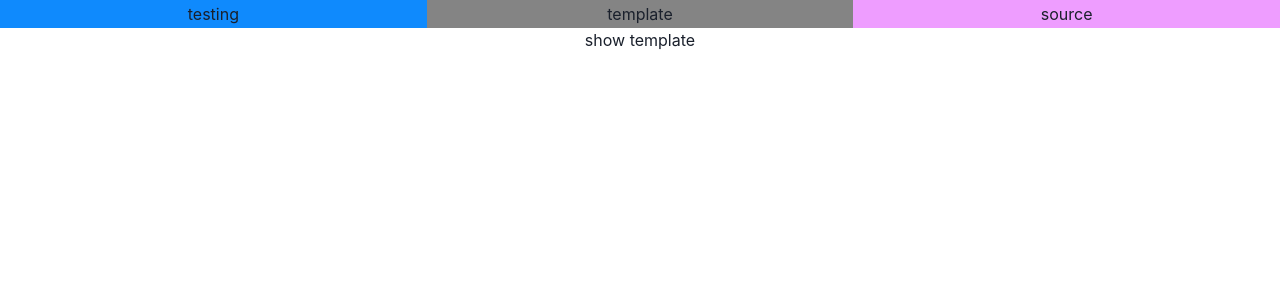
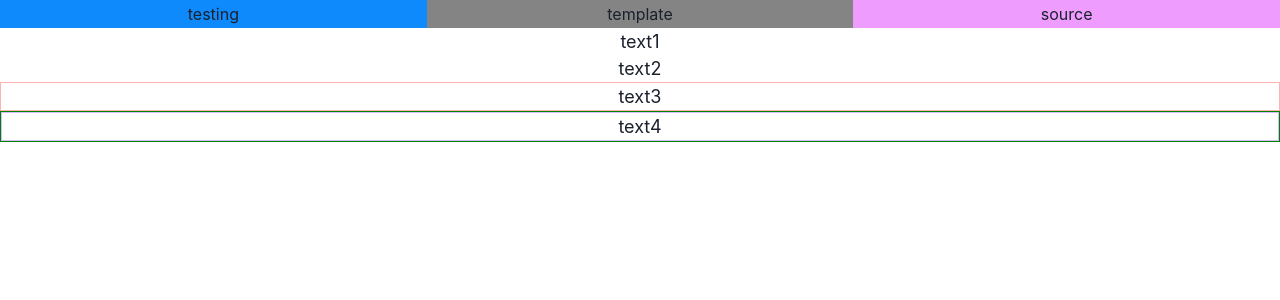
Before and after one commit to planetbridging/lucymode, a React (Create React App) app: page / in a window 1280 px wide. Shown: the top 300 px of the page. Built offline with nearby package versions, Linux system fonts and the light colour scheme.

Commit message:
json reader working!!!

```diff
--- a/package.json
+++ b/package.json
@@ -9,8 +9,10 @@
     "@testing-library/jest-dom": "^5.14.1",
     "@testing-library/react": "^11.2.7",
     "@testing-library/user-event": "^12.8.3",
+    "ace-builds": "^1.4.12",
     "framer-motion": "^4.1.17",
     "react": "^17.0.2",
+    "react-ace": "^9.4.4",
     "react-dom": "^17.0.2",
     "react-router-dom": "^5.3.0",
     "react-scripts": "4.0.3",
--- /dev/null
+++ b/src/templateGenerator/example.json
@@ -0,0 +1,23 @@
+{
+  "content": [
+    { "i": "text", "content": "text1", "fontSize": "lg" },
+    { "i": "text", "content": "text2", "fontSize": "lg" },
+    {
+      "i": "box",
+      "content": { "i": "text", "content": "text3", "fontSize": "lg" },
+      "border": "1px",
+      "borderColor": "red.200"
+    },
+    {
+      "i": "box",
+      "content": {
+        "i": "box",
+        "content": { "i": "text", "content": "text4", "fontSize": "lg" },
+        "border": "1px",
+        "borderColor": "purple.200"
+      },
+      "border": "1px",
+      "borderColor": "green"
+    }
+  ]
+}
--- a/src/templateGenerator/tg.jsx
+++ b/src/templateGenerator/tg.jsx
@@ -6,9 +6,17 @@ import * as dc from "./dynamicContent";
 import * as cr from "./contentReader";
 import * as ch from "@chakra-ui/react";
 
+import { render } from "react-dom";
+import AceEditor from "react-ace";
+
+import "ace-builds/src-noconflict/mode-java";
+import "ace-builds/src-noconflict/theme-github";
+
+import examplej from "./example.json";
+
 var ttt = "wow";
 
-var j = {
+/*var j = {
   content: [
     { i: "text", content: "text1", fontSize: "lg" },
     { i: "text", content: "text2", fontSize: "lg" },
@@ -30,13 +38,15 @@ var j = {
       borderColor: "green.200",
     },
   ],
-};
+};*/
 //border="1px" borderColor="gray.200"
 
 class TG extends React.Component {
-  state = { lstDyn: [], lstChecked: [], change: "" };
+  state = { lstDyn: [], lstChecked: [], change: "", j: "" };
 
-  componentDidMount() {}
+  componentDidMount() {
+    this.setState({ j: JSON.stringify(examplej) });
+  }
 
   pass = (item) => {
     console.log(item);
@@ -49,14 +59,24 @@ class TG extends React.Component {
     console.log("rerender page");
   };
 
+  onChange = (source) => {
+    this.setState({ j: source });
+  };
+
   render() {
-    const { lstChecked } = this.state;
+    const { lstChecked, j } = this.state;
     var listItems = dc.lstPanels.map((i) => <div key={uuidv4()}>{i.lst}</div>);
     var checkeditems = [];
     for (var c in dc.lstCheck) {
       var tmp = dc.lstCheck[c].lst.map((i) => <div key={uuidv4()}>{i}</div>);
       checkeditems.push(tmp);
     }
+    var jtemplate = <>problem rendering your json data</>;
+    console.log(j);
+    try {
+      const obj = JSON.parse(j);
+      jtemplate = cr.contentReader(obj);
+    } catch (e) {}
 
     return (
       <Router>
@@ -102,6 +122,26 @@ class TG extends React.Component {
             </div>
           </div>
           <Switch>
+            <Route path="/source/">
+              <AceEditor
+                placeholder="Placeholder Text"
+                mode="javascript"
+                name="blah2"
+                onChange={this.onChange}
+                fontSize={16}
+                showPrintMargin={true}
+                showGutter={true}
+                highlightActiveLine={true}
+                value={j}
+                setOptions={{
+                  enableBasicAutocompletion: false,
+                  enableLiveAutocompletion: false,
+                  enableSnippets: false,
+                  showLineNumbers: true,
+                  tabSize: 2,
+                }}
+              />
+            </Route>
             <Route path="/testing/">
               <div>
                 {sc.getBox(<sc.objText content={"lol"} />)}
@@ -159,7 +199,7 @@ class TG extends React.Component {
             </Route>
 
             <Route exact path="/">
-              show template
+              {jtemplate}
             </Route>
           </Switch>
         </div>
```
Also changed, not shown: 1 other file (tests, documents, lock files or other folders).
